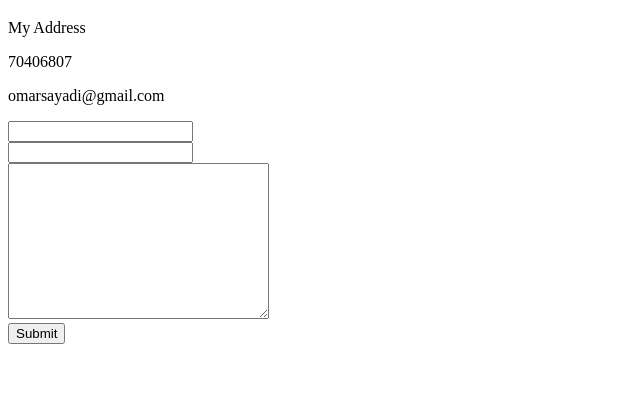
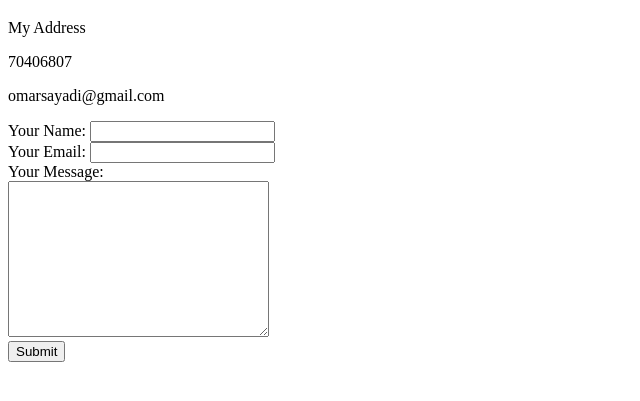
Before and after one commit to omarovs90/cv, a plain HTML site: page contact-me.html in a window 1280 px wide. Shown: the part 61-462 px from the top of the page, without its empty margins (0-640 px from the left). Drawn offline with Linux system fonts and the light colour scheme.

Commit message:
add initial cv website files

```diff
--- a/contact-me.html
+++ b/contact-me.html
@@ -10,11 +10,11 @@
   <p>70406807</p>
   <p>omarsayadi@gmail.com</p>
 <form action="omarsayadi@gmail.com" method="post" enctype="text/plain">
-  <label for="Your Name:"></label>
+  <label>Your Name:</label>
   <input type="text" name="Your Name: " value=""><br>
-  <label for="Your Email:"></label>
+  <label>Your Email:</label>
   <input type="email" name="Your Email: " value=""><br>
-  <label for="Your Message:"></label>
+  <label>Your Message:</label><br>
   <textarea name="Your Message: " rows="10" cols="30"></textarea><br>
   <input type="submit" name="">
 </form>
```
